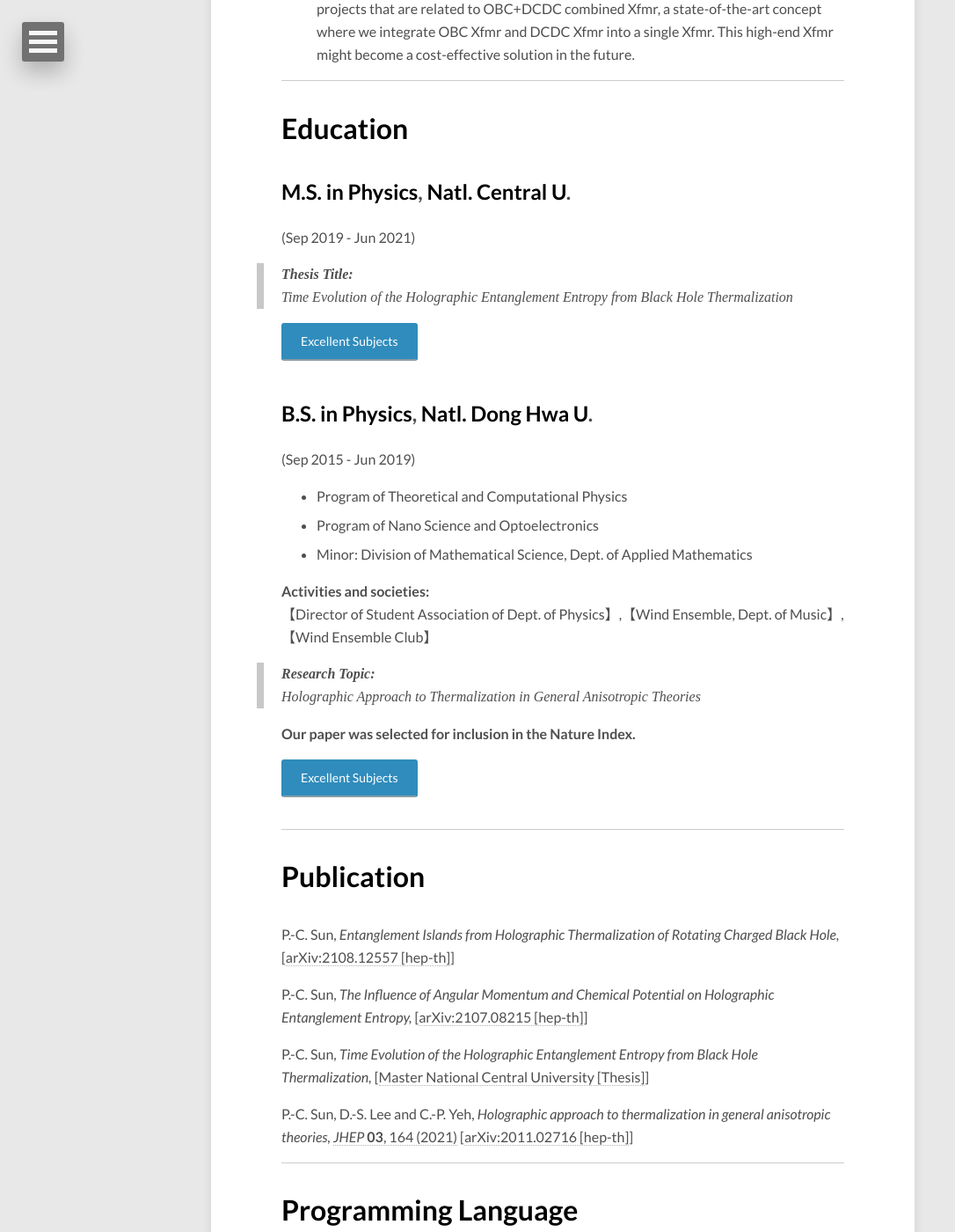
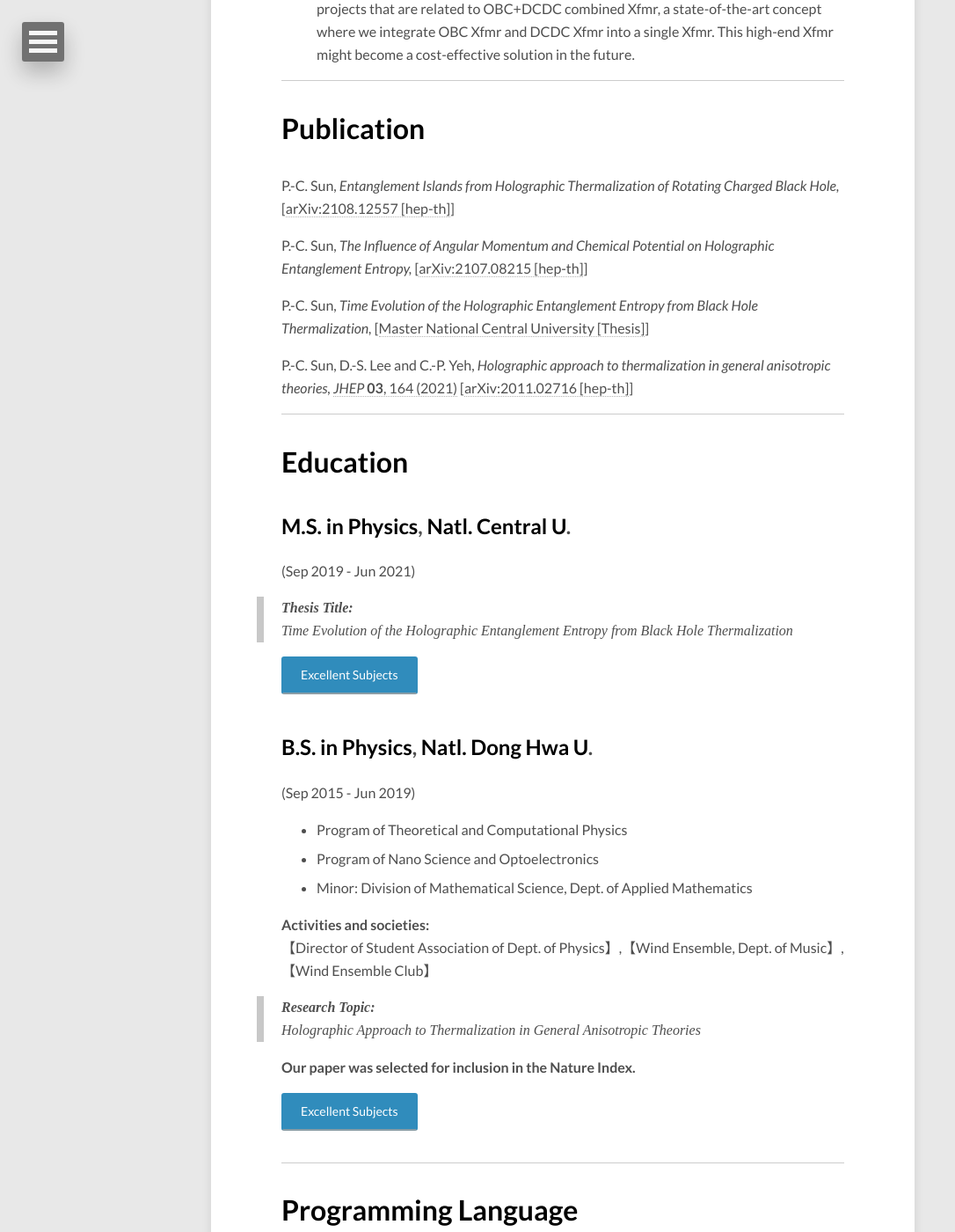
Before and after one commit to pochunsun/pochunsun.github.io, a Jekyll site: the page built from about/index.md, in a window 1280 px wide and 1400 px high, scrolled down 1219 px. Shown: the whole window at 88% size, without its empty margins (0-1086 px from the left). Built offline with Jekyll 4.4.1, drawn with Linux system fonts in a browser that asks for light colours; nearby versions of some CDN libraries; some of the changed lines change nothing that is shown; some of the changed text lies outside the part shown.

Commit message:
Update index.md

```diff
--- a/about/index.md
+++ b/about/index.md
@@ -41,6 +41,19 @@
 
 ---
 
+# <font color=black>Publication</font>
+P.-C. Sun, *Entanglement Islands from Holographic Thermalization of Rotating Charged Black Hole,* [[arXiv:2108.12557 [hep-th]](https://inspirehep.net/authors/1829882)]
+
+P.-C. Sun, *The Influence of Angular Momentum and Chemical Potential on Holographic Entanglement Entropy,* [[arXiv:2107.08215 [hep-th]](https://inspirehep.net/literature/1887047)]
+
+P.-C. Sun, *Time Evolution of the Holographic Entanglement Entropy from Black Hole Thermalization,* [[Master National Central University [Thesis]](https://inspirehep.net/literature/1886830)]
+
+P.-C. Sun, D.-S. Lee and C.-P. Yeh, *Holographic approach to thermalization in general anisotropic theories,* [*JHEP* **03**, 164 (2021)](https://doi.org/10.1007/JHEP03(2021)164) [[arXiv:2011.02716 [hep-th]](https://inspirehep.net/literature/1828509)]
+
+
+---
+
+
 # <font color=black>Education</font>
 ## <font color=black>M.S. in Physics</font>, [<font color=black>Natl. Central U</font>](https://www.phy.ncu.edu.tw/en/%E9%A6%96%E9%A0%81-english/).
 (Sep 2019 - Jun 2021)<br>
@@ -67,26 +80,15 @@
 <a href="{{ site.url }}/Grade/" class="btn btn-info">Excellent Subjects</a>
 
 
-
----
-
-# <font color=black>Publication</font>
-P.-C. Sun, *Entanglement Islands from Holographic Thermalization of Rotating Charged Black Hole,* [[arXiv:2108.12557 [hep-th]](https://inspirehep.net/authors/1829882)]
-
-P.-C. Sun, *The Influence of Angular Momentum and Chemical Potential on Holographic Entanglement Entropy,* [[arXiv:2107.08215 [hep-th]](https://inspirehep.net/literature/1887047)]
-
-P.-C. Sun, *Time Evolution of the Holographic Entanglement Entropy from Black Hole Thermalization,* [[Master National Central University [Thesis]](https://inspirehep.net/literature/1886830)]
-
-P.-C. Sun, D.-S. Lee and C.-P. Yeh, *Holographic approach to thermalization in general anisotropic theories,* [*JHEP* **03**, 164 (2021)](https://doi.org/10.1007/JHEP03(2021)164) [[arXiv:2011.02716 [hep-th]](https://inspirehep.net/literature/1828509)]
-
 ---
 
 # <font color=black>Programming Language</font>
-- Ansys Maxwell
 - Mathematica
 - Python(Pytorch)
+- Python script for Ansys
 - MATLAB
 - Maple
+- Ansys Maxwell
 - Latex
 - Mathcad
 
```
